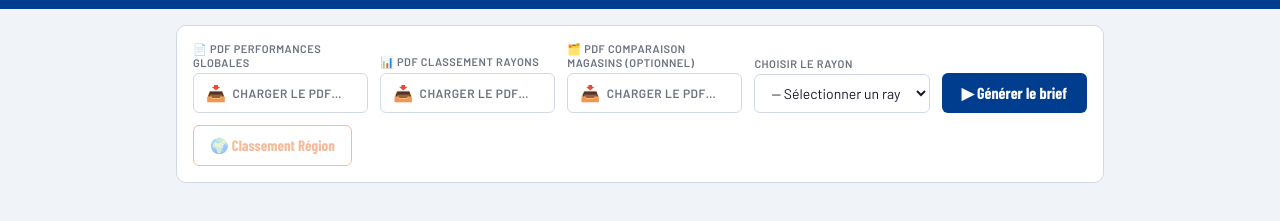
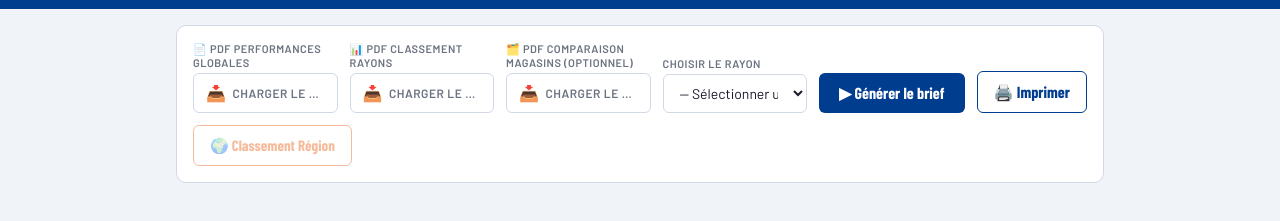
Before and after one commit to licune/briefadressecrf, a plain HTML site: page index.html in a window 1280 px wide. Shown: the part 59-280 px from the top of the page. Drawn offline with nearby package versions, Linux system fonts and the light colour scheme; a web font is replaced by a local one.

Commit message:
Add files via upload

```diff
--- a/index.html
+++ b/index.html
@@ -116,6 +116,20 @@
     white-space: nowrap;
   }
   .btn-generate:hover { background: var(--light-blue); }
+  .btn-print {
+    padding: 10px 16px;
+    background: #fff;
+    color: var(--blue);
+    border: 1.5px solid var(--blue);
+    border-radius: 6px;
+    font-family: 'Barlow Condensed', sans-serif;
+    font-size: 16px;
+    font-weight: 700;
+    cursor: pointer;
+    transition: all .2s;
+    white-space: nowrap;
+  }
+  .btn-print:hover { background: var(--blue); color: #fff; }
   .btn-region {
     padding: 10px 16px;
     background: #fff;
@@ -401,6 +415,7 @@
     </div>
 
     <button class="btn-generate" onclick="generateBrief()">▶ Générer le brief</button>
+    <button class="btn-print" onclick="lancerImpression()">🖨️ Imprimer</button>
     <button class="btn-region" id="btn-region" onclick="showRegion()" disabled>🌍 Classement Région</button>
 
   </div>
@@ -811,6 +826,14 @@ function setupFileInput(inputId, labelId, fnameId) {
 setupFileInput('file-perf', 'lbl-perf', 'fname-perf');
 setupFileInput('file-rayons', 'lbl-rayons', 'fname-rayons');
 setupFileInput('file-compar', 'lbl-compar', 'fname-compar');
+
+function lancerImpression() {
+  try { top.print(); } catch(e) {
+    try { window.print(); } catch(e2) {
+      alert("Pour imprimer, utilisez le menu de votre navigateur (Ctrl+P / Cmd+P).");
+    }
+  }
+}
 </script>
 </body>
 </html>
```
